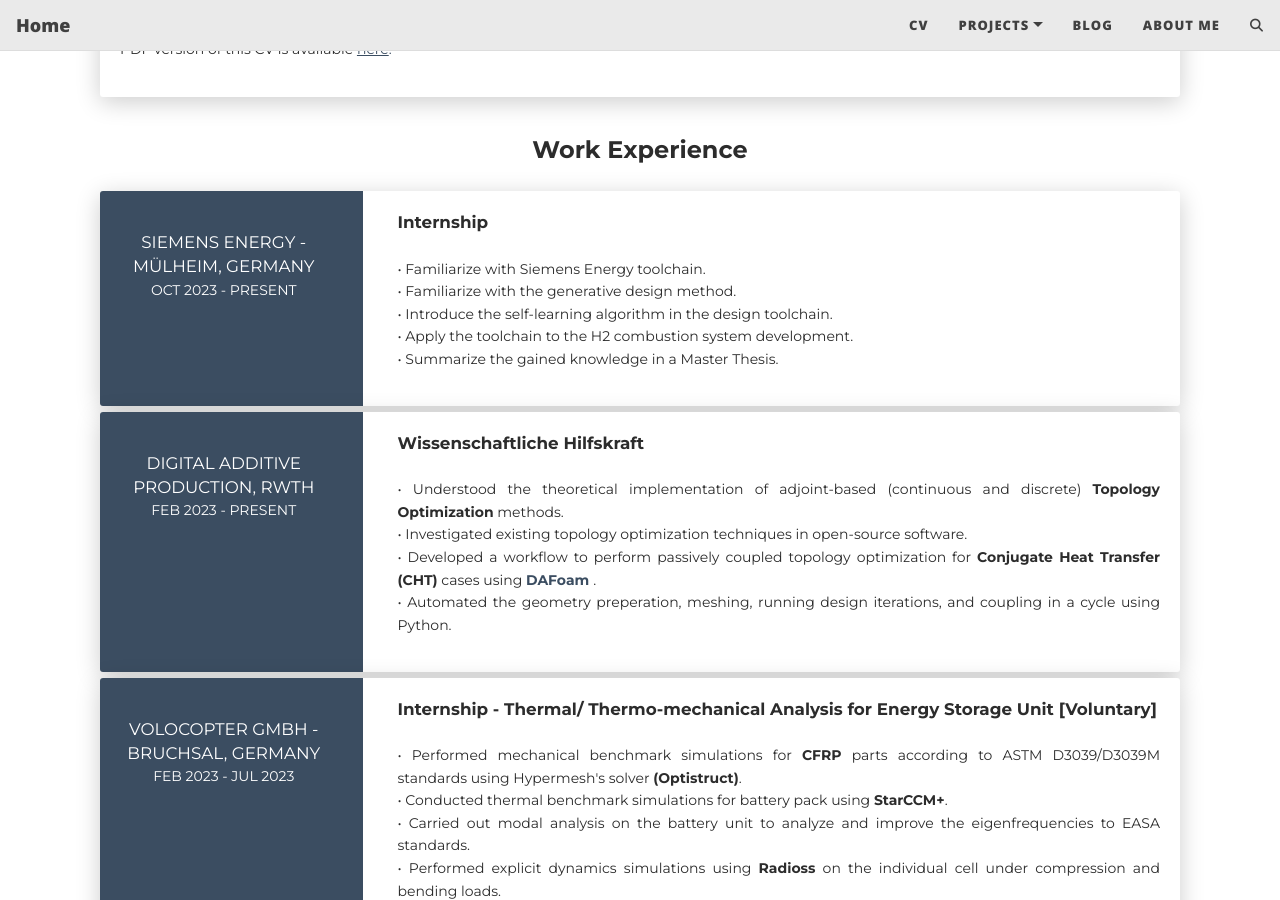
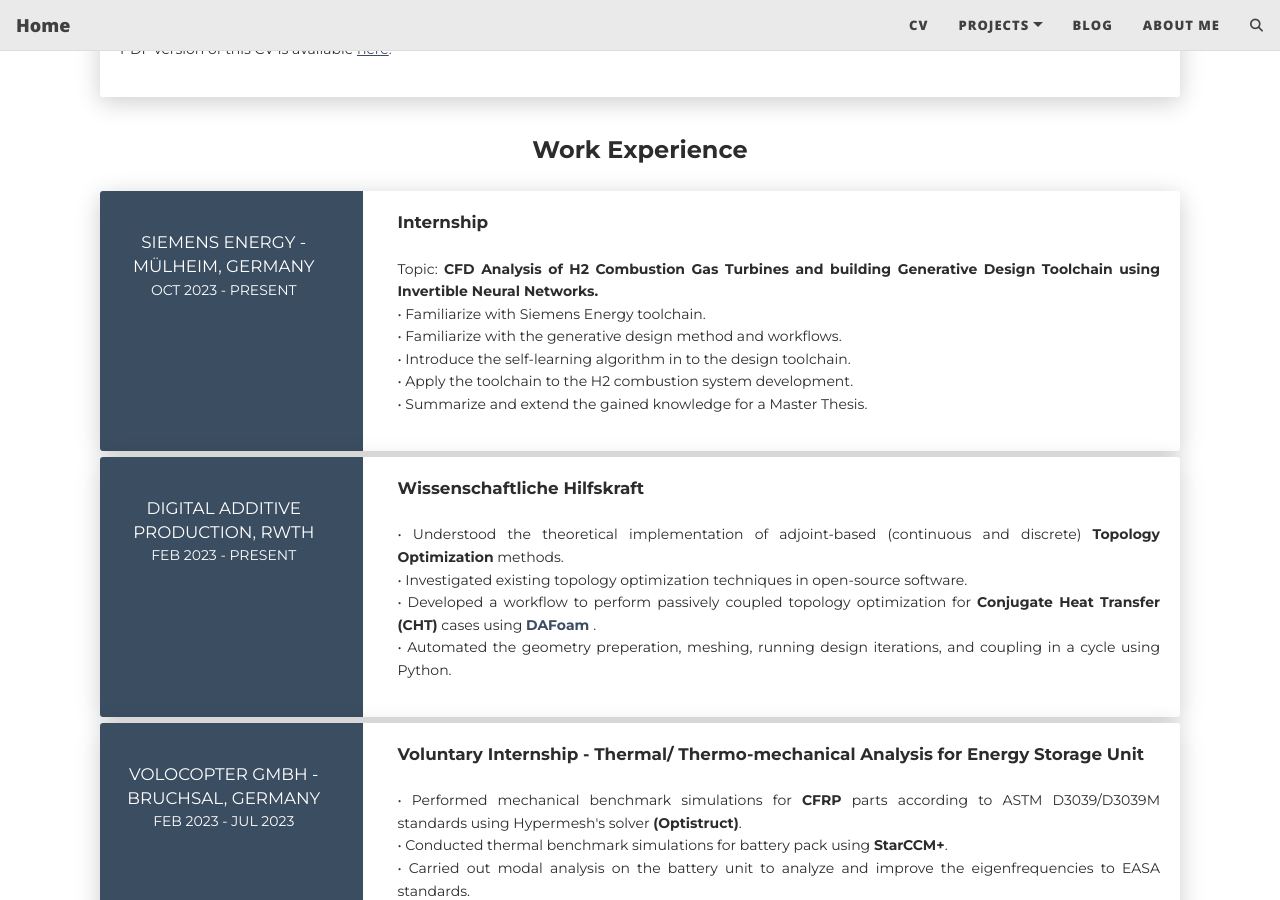
Before and after one commit to sreekar2858/sreekar2858.github.io, a Jekyll site: the page built from cv.md, in a window 1280 px wide and 900 px high, scrolled down 884 px. Built offline with Jekyll 4.4.1, drawn with Linux system fonts in a browser that asks for light colours; nearby versions of some CDN libraries; comment, search, counter and statistics services are not loaded.

Commit message:
updated internship bio for siemens

```diff
--- a/cv.md
+++ b/cv.md
@@ -108,11 +108,12 @@ subtitle:
           <div class="card-body">
             <div class="h5"><strong>Internship</strong></div>
             <p><br>
+                Topic: <strong>CFD Analysis of H2 Combustion Gas Turbines and building Generative Design Toolchain using Invertible Neural Networks.</strong><br>
                 • Familiarize with Siemens Energy toolchain.<br>
-                • Familiarize with the generative design method.<br>
-                • Introduce the self-learning algorithm in the design toolchain.<br>
+                • Familiarize with the generative design method and workflows.<br>
+                • Introduce the self-learning algorithm in to the design toolchain.<br>
                 • Apply the toolchain to the H2 combustion system development.<br>
-                • Summarize the gained knowledge in a Master Thesis.</p>
+                • Summarize and extend the gained knowledge for a Master Thesis.</p>
           </div>
         </div>
       </div>
@@ -149,7 +150,7 @@ subtitle:
         </div>
         <div class="col-md-9" data-aos="fade-left" data-aos-offset="50" data-aos-duration="500">
           <div class="card-body">
-            <div class="h5"><strong>Internship - Thermal/ Thermo-mechanical Analysis for Energy Storage Unit [Voluntary]</strong></div>
+            <div class="h5"><strong>Voluntary Internship - Thermal/ Thermo-mechanical Analysis for Energy Storage Unit</strong></div>
             <p><br>
             • Performed mechanical benchmark simulations for <strong>CFRP</strong> parts according to ASTM D3039/D3039M standards using Hypermesh's solver <strong>(Optistruct)</strong>.<br>
             • Conducted thermal benchmark simulations for battery pack using <strong>StarCCM+</strong>.<br>
```
Also changed, not shown: 1 other file.
